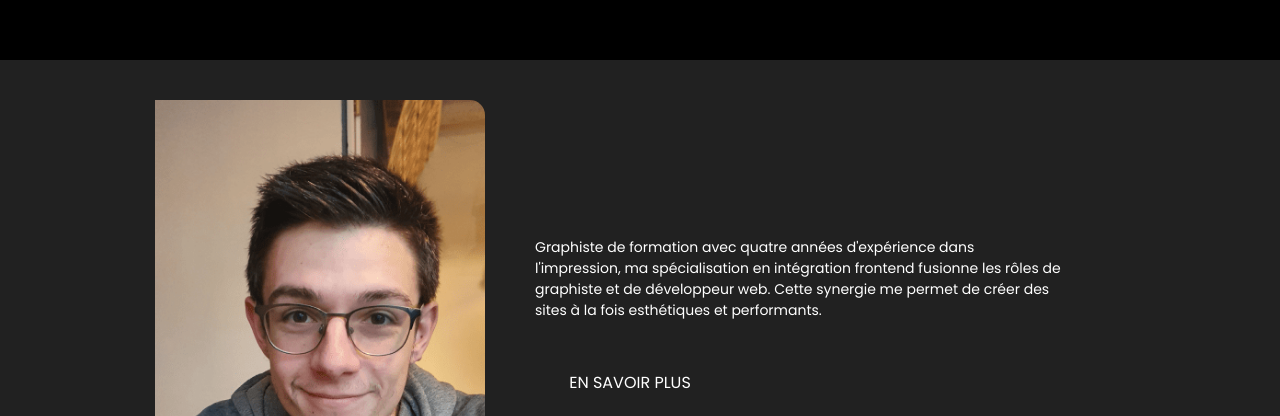
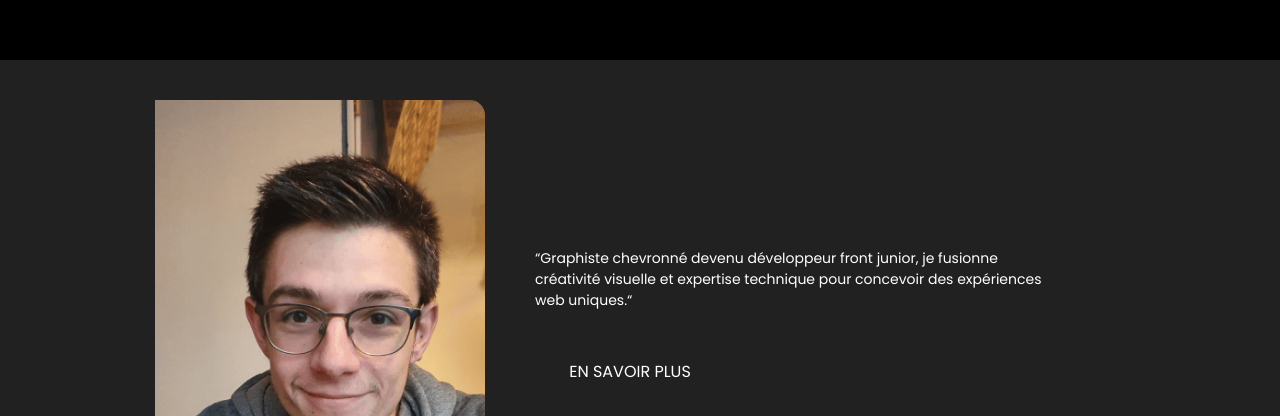
Before and after one commit to SamuelTussing/portfolio, a Next.js app: page / in a window 1280 px wide. Shown: the part 536-952 px from the top of the page. Built offline with nearby package versions, Linux system fonts and the light colour scheme.

Commit message:
Update apropos.jsx

```diff
--- a/src/component/apropos/apropos.jsx
+++ b/src/component/apropos/apropos.jsx
@@ -11,7 +11,7 @@ const Apropos = () =>{
             <Image src={Photo} alt="" className={styles.APImg} width={200} height={300}/>
             <div className={styles.APDescContainer}>
 
-                <p className={styles.APText}>Graphiste de formation avec quatre années d&apos;expérience dans l&apos;impression, ma spécialisation en intégration frontend fusionne les rôles de graphiste et de développeur web. Cette synergie me permet de créer des sites à la fois esthétiques et performants.</p>
+                <p className={styles.APText}>&ldquo;Graphiste chevronné devenu développeur front junior, je fusionne créativité visuelle et expertise technique pour concevoir des expériences web uniques.&ldquo;</p>
 
                 <Button
                 lien = "/apropos"
```
